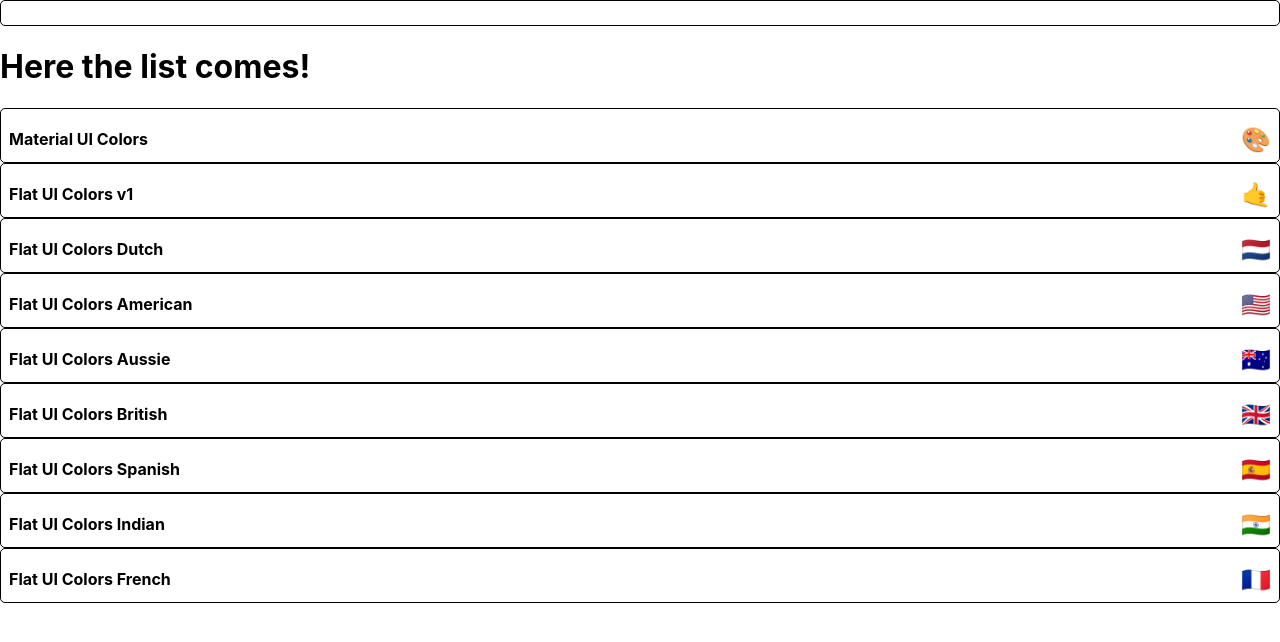
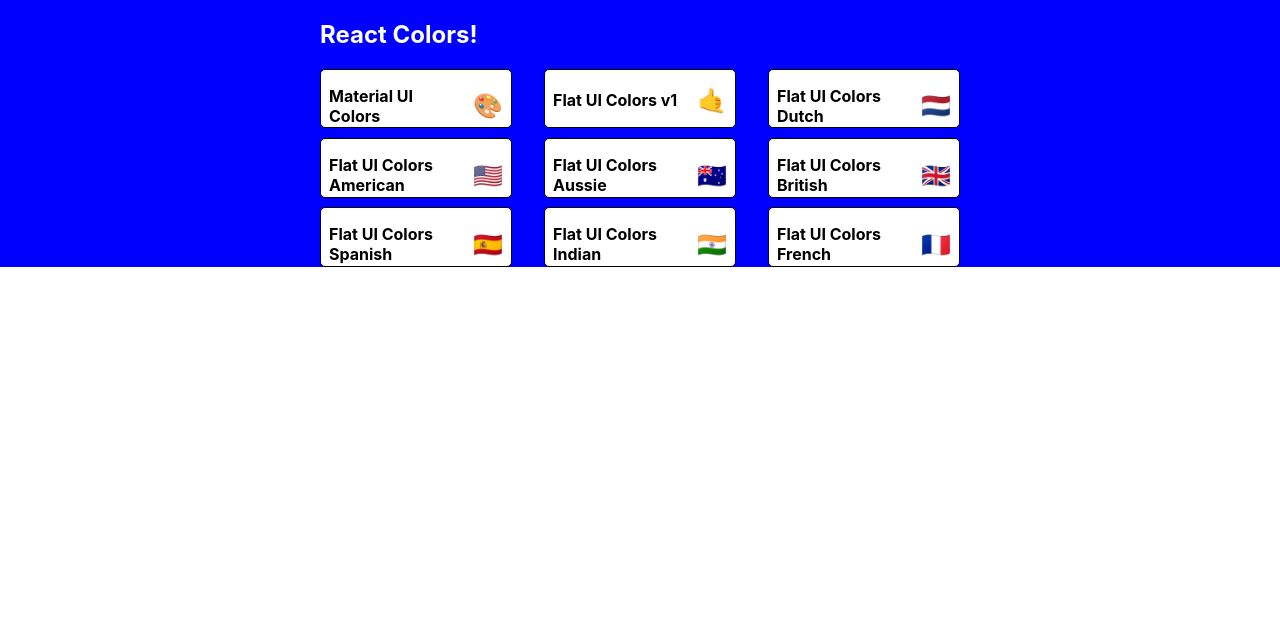
Before and after one commit to MouryaManu/colors_app, a React (Create React App) app: page / in a window 1280 px wide. Shown: the top 642 px of the page. Built offline with nearby package versions, Linux system fonts and the light colour scheme; the HTML template or start-up script is replaced by a standard one.

Commit message:
Started Styling PaletteList.js

```diff
--- a/src/PaletteList.js
+++ b/src/PaletteList.js
@@ -1,21 +1,56 @@
 import React, { Component } from 'react'
+import {withStyles} from "@material-ui/styles";
 import {Link } from 'react-router-dom';
 import MiniPalette from './MiniPalette';
 
+const styles= {
+    root: {
+        backgroundColor: "blue",
+        height: "100%",
+        display: "flex",
+        alignItems: "flex-start",
+        justifyContent: 'center'
+    },
+    container: {
+        width: "50%",
+        display: "flex",
+        alignItems: "flex-start",
+        flexDirection: "column",
+        flexWrap: "wrap"
+    },
+    nav: {
+        display:"flex",
+        width:"100%",
+        justifyContent: 'space-between',
+        color: 'white'
+    },
+    palettes: {
+        boxSizing: "border-box",
+        width: '100%',
+        display: "grid",
+        gridTemplateColumns: "repeat(3,30%)",
+        gridGap: "5%"
+    }
+}
+
 class PaletteList extends Component {
     render() {
-        const {palettes} = this.props;
+        const {palettes, classes} = this.props;
         return(
-            <div>
-                <MiniPalette />
-                <h1>Here the list comes!</h1>
-                {palettes.map(palette => (
-                    <MiniPalette {...palette} />
-                ))}
-
+            <div className={classes.root} >
+                <div className={classes.container}>
+                    <nav className={classes.nav}>
+                       <h1>React Colors!</h1>
+                    </nav>
+                    <div className={classes.palettes} >
+                        {palettes.map(palette => (
+                            <MiniPalette {...palette} />
+                        ))}
+                    </div>
+                </div>
             </div>
         )
     }
 }
 
-export default PaletteList;
+export default withStyles(styles)(PaletteList);
```
